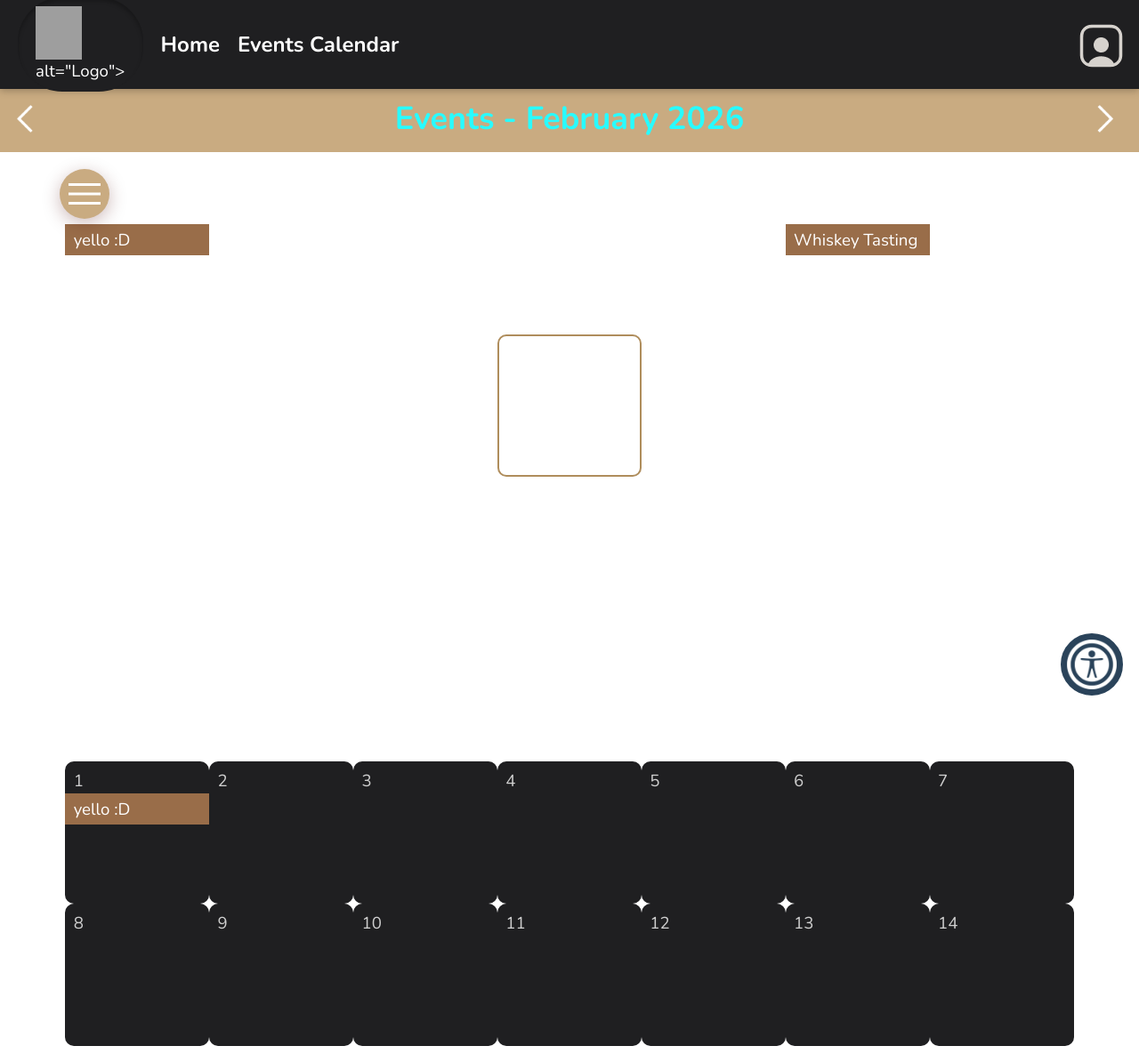
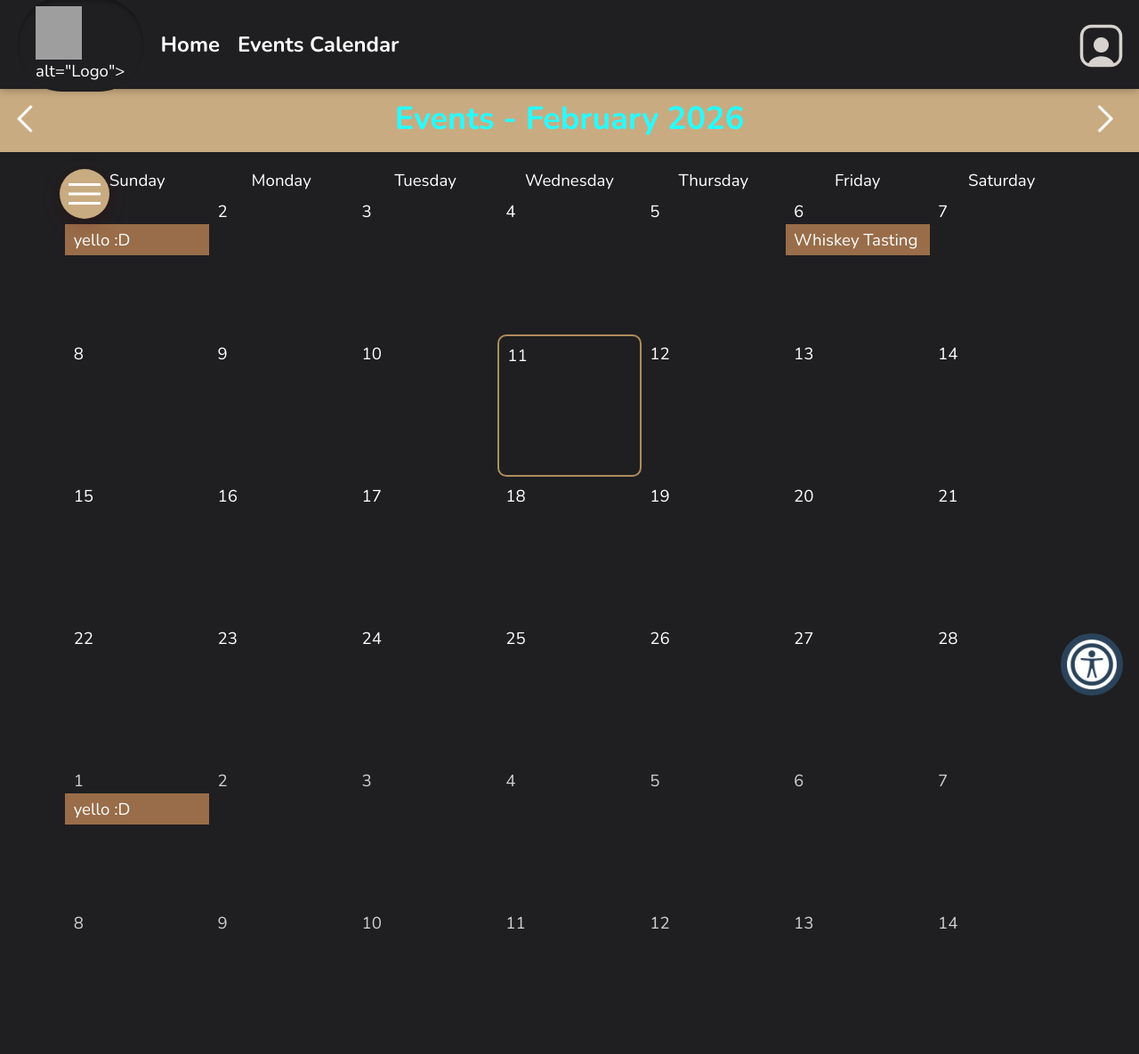
Before and after one commit to Xander500/food, a PHP site: page /stepvarepo/calendar.php in a window 1280 px wide. Shown: the whole page at 89% size. Run offline with PHP 8.4, Linux system fonts and the light colour scheme; data comes from the database, SQL or seed files in the repository; data that the repository does not hold is empty; grey boxes are pictures that could not be loaded.

Commit message:
Changed bg color back to dark color

```diff
--- a/css/base.css
+++ b/css/base.css
@@ -49,7 +49,7 @@ table, td, tr, th, form, fieldset, em, button, a {
 
 :root {
     /* CSS variables that will be used across the page */
-    --page-background-color: rgb(255, 255, 255);
+    --page-background-color: rgb(31, 31, 33);
     --page-font-color: white;
     --inactive-font-color: #d0d0d0;
     --inactive-background-color: rgb(31,31,33);
```
